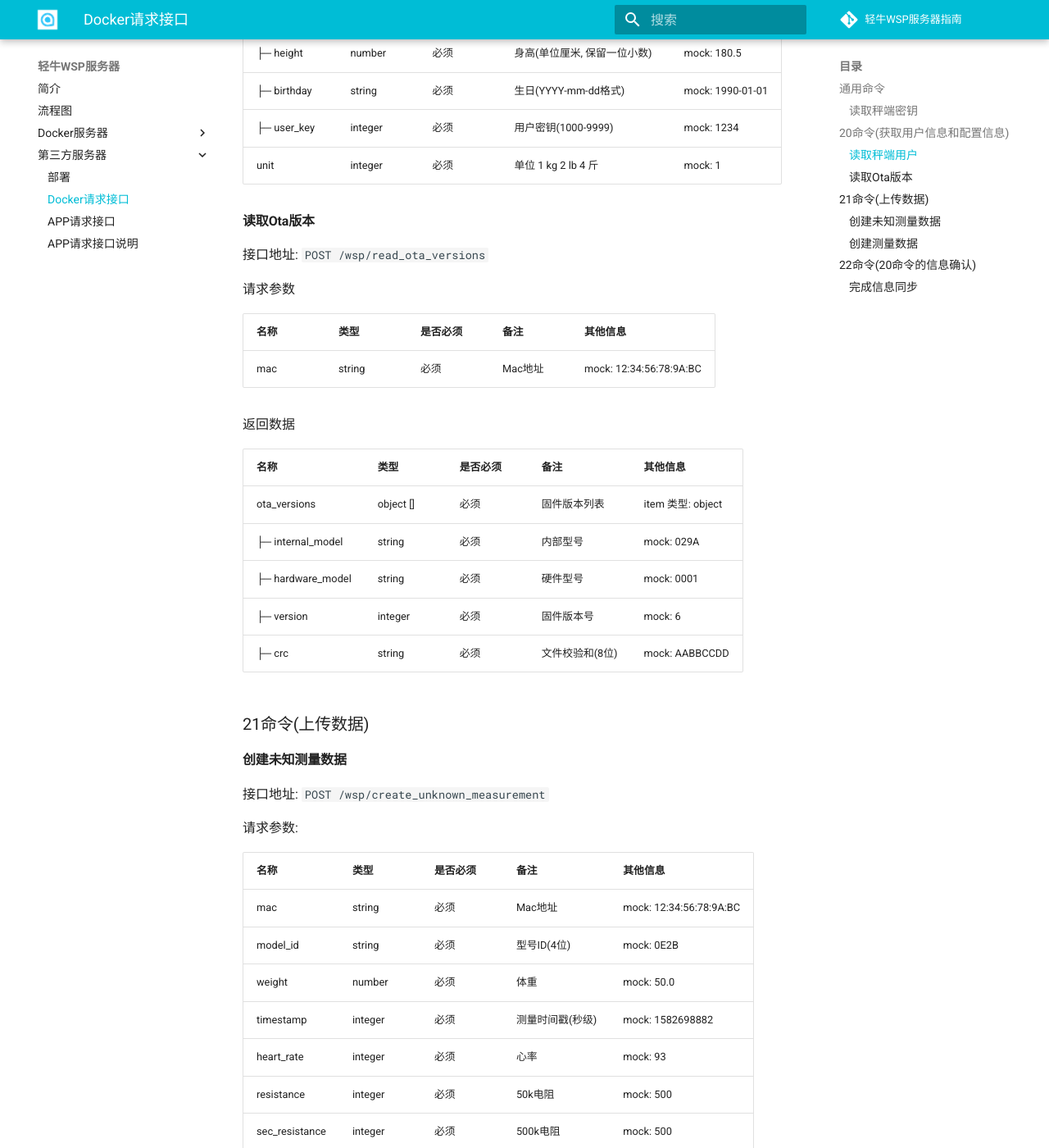
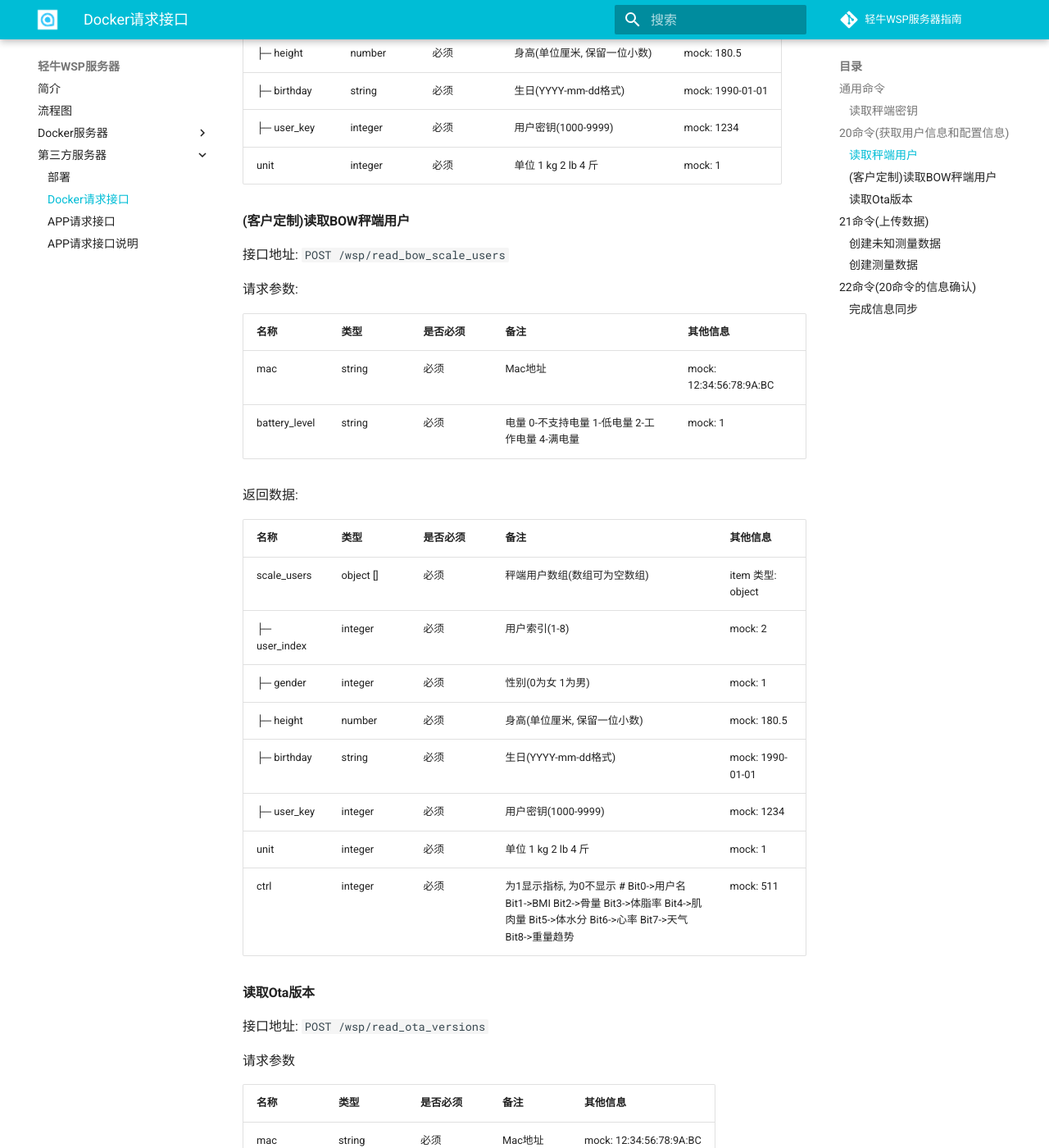
Before and after one commit to YolandaQingniu/qn_wsp_server_doc, an MkDocs documentation site: the page built from docs/third_server/request_by_docker.md, in a window 1280 px wide and 1400 px high, scrolled down 1151 px. Shown: the whole window at 82% size. Built offline with MkDocs 1.6.1 and Material for MkDocs 9.7.7, drawn with Linux system fonts in a browser that asks for light colours; comment, search, counter and statistics services are not loaded.

Commit message:
提交1.0.10变更日志

```diff
--- a/docs/third_server/request_by_docker.md
+++ b/docs/third_server/request_by_docker.md
@@ -41,6 +41,30 @@
 |├─ birthday|string|必须|生日(YYYY-mm-dd格式)|mock: 1990-01-01|
 |├─ user_key|integer|必须|用户密钥(1000-9999)|mock: 1234|
 |unit|integer|必须|单位 1 kg 2 lb 4 斤|mock: 1|
+
+#### (客户定制)读取BOW秤端用户
+
+接口地址: `POST /wsp/read_bow_scale_users`
+
+请求参数:
+
+|名称|类型|是否必须|备注|其他信息|
+|--- |--- |--- |--- |--- |
+|mac|string|必须|Mac地址|mock: 12:34:56:78:9A:BC|
+|battery_level|string|必须|电量 0-不支持电量 1-低电量 2-工作电量 4-满电量|mock: 1|
+
+返回数据:
+
+|名称|类型|是否必须|备注|其他信息|
+|--- |--- |--- |--- |--- |
+|scale_users|object []|必须|秤端用户数组(数组可为空数组)|item 类型: object|
+|├─ user_index|integer|必须|用户索引(1-8)|mock: 2|
+|├─ gender|integer|必须|性别(0为女 1为男)|mock: 1|
+|├─ height|number|必须|身高(单位厘米, 保留一位小数)|mock: 180.5|
+|├─ birthday|string|必须|生日(YYYY-mm-dd格式)|mock: 1990-01-01|
+|├─ user_key|integer|必须|用户密钥(1000-9999)|mock: 1234|
+|unit|integer|必须|单位 1 kg 2 lb 4 斤|mock: 1|
+|ctrl|integer|必须|为1显示指标, 为0不显示 # Bit0->用户名 Bit1->BMI Bit2->骨量 Bit3->体脂率 Bit4->肌肉量 Bit5->体水分 Bit6->心率 Bit7->天气 Bit8->重量趋势|mock: 511|
 
 #### 读取Ota版本
 
```
Also changed, not shown: docs/docker/changelog.md (+5 -1 lines).
